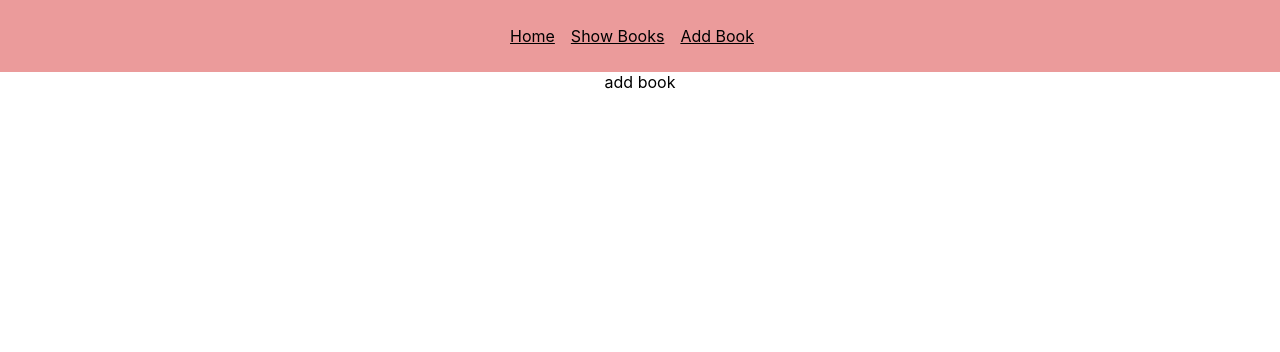
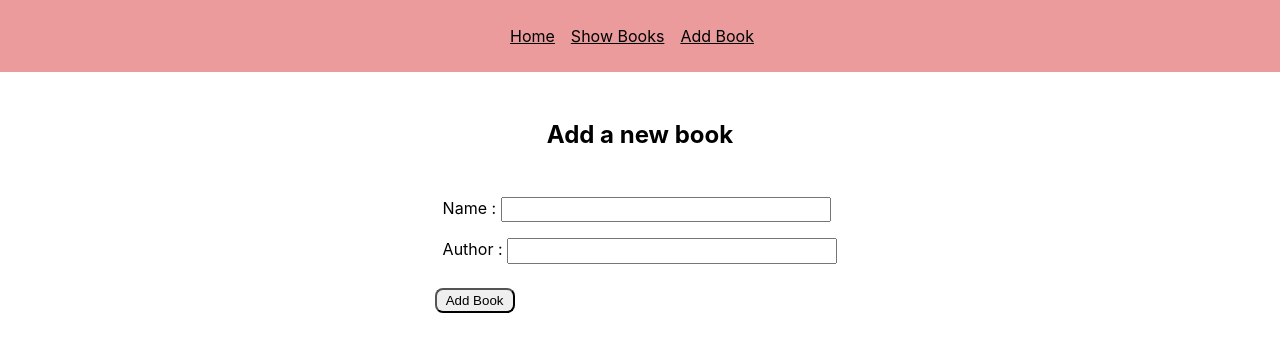
Before and after one commit to MdTasib/React-Redux, a React (Create React App) app: page /add-book in a window 1280 px wide. Shown: the top 352 px of the page. Built offline with nearby package versions, Linux system fonts and the light colour scheme.

Commit message:
update and delete functionality implement

```diff
--- a/src/CrudToolkit/features/books/AddBook.js
+++ b/src/CrudToolkit/features/books/AddBook.js
@@ -1,7 +1,58 @@
-import React from "react";
+import React, { useState } from "react";
+import { useDispatch, useSelector } from "react-redux";
+import { useNavigate } from "react-router-dom";
+import { addBook } from "./BookSlice";
 
 const AddBook = () => {
-	return <div>add book</div>;
+	const [name, setName] = useState("");
+	const [author, setAuthor] = useState("");
+	const numbersOfBooks = useSelector(state => state.booksReducer.books.length);
+	const dispatch = useDispatch();
+	const navigate = useNavigate();
+
+	const handleSubmit = e => {
+		e.preventDefault();
+		const book = {
+			name,
+			author,
+			id: numbersOfBooks + 1,
+		};
+
+		console.log(book);
+
+		dispatch(addBook(book));
+		navigate("/show-books", { replace: true });
+	};
+	return (
+		<div>
+			<h2>Add a new book</h2>
+			<form onSubmit={handleSubmit}>
+				<div className='form-field'>
+					<label htmlFor='name'>Name : </label>
+					<input
+						type='text'
+						name='name'
+						id='name'
+						value={name}
+						onChange={e => setName(e.target.value)}
+						required
+					/>
+				</div>
+				<div className='form-field'>
+					<label htmlFor='author'>Author : </label>
+					<input
+						type='text'
+						name='author'
+						id='author'
+						value={author}
+						onChange={e => setAuthor(e.target.value)}
+						required
+					/>
+				</div>
+				<button type='submit'>Add Book</button>
+			</form>
+		</div>
+	);
 };
 
 export default AddBook;
--- a/src/CrudToolkit/features/books/BookSlice.js
+++ b/src/CrudToolkit/features/books/BookSlice.js
@@ -13,8 +13,23 @@ export const bookSlice = createSlice({
 	reducers: {
 		// actions
 		showBooks: state => state,
+		addBook: (state, action) => {
+			state.books.push(action.payload);
+		},
+		deleteBook: (state, action) => {
+			const id = action.payload;
+			// const newBooks = state.books.filter(book => book.id !== id);
+			// state.books = newBooks;
+			state.books = state.books.filter(book => book.id !== id);
+		},
+		updateBook: (state, action) => {
+			const { id, name, author } = action.payload;
+			const updatedBook = state.books.find(book => book.id === id);
+			updatedBook.name = name;
+			updatedBook.author = author;
+		},
 	},
 });
 
-export const { showBooks } = bookSlice.actions;
+export const { showBooks, addBook, deleteBook, updateBook } = bookSlice.actions;
 export default bookSlice.reducer;
--- a/src/CrudToolkit/features/books/BooksView.js
+++ b/src/CrudToolkit/features/books/BooksView.js
@@ -1,17 +1,15 @@
 import React, { useEffect } from "react";
 import { useDispatch, useSelector } from "react-redux";
-import { showBooks } from "./BookSlice";
+import { Link } from "react-router-dom";
+import { deleteBook, showBooks } from "./BookSlice";
 
 const BooksView = () => {
 	const books = useSelector(state => state.booksReducer.books);
 	const dispatch = useDispatch();
 
-	console.log(books);
-
-	useEffect(() => {
-		dispatch(showBooks());
-	}, []);
-
+	const handleDeleteBook = id => {
+		dispatch(deleteBook(id));
+	};
 	return (
 		<div>
 			<h2>All Books</h2>
@@ -19,7 +17,7 @@ const BooksView = () => {
 				<thead>
 					<tr>
 						<th>ID</th>
-						<th>Title</th>
+						<th>Name</th>
 						<th>Author</th>
 						<th>Action</th>
 					</tr>
@@ -29,13 +27,15 @@ const BooksView = () => {
 						books.map(book => {
 							const { id, name, author } = book;
 							return (
-								<tr>
+								<tr key={id}>
 									<td>{id}</td>
 									<td>{name}</td>
 									<td>{author}</td>
 									<td>
-										<button>Edit</button>
-										<button>Delete</button>
+										<Link to='/edit-book' state={{ id, name, author }}>
+											<button>Edit</button>
+										</Link>
+										<button onClick={() => handleDeleteBook(id)}>Delete</button>
 									</td>
 								</tr>
 							);
--- a/src/CrudToolkit/features/books/EditBook.js
+++ b/src/CrudToolkit/features/books/EditBook.js
@@ -1,7 +1,57 @@
-import React from "react";
+import React, { useState } from "react";
+import { useDispatch } from "react-redux";
+import { useLocation } from "react-router-dom";
+import { updateBook } from "./BookSlice";
 
 const EditBook = () => {
-	return <div>edit book</div>;
+	const location = useLocation();
+	const dispatch = useDispatch();
+
+	const [id, setId] = useState(location.state.id);
+	const [name, setName] = useState(location.state.name);
+	const [author, setAuthor] = useState(location.state.author);
+
+	function handleSubmit(e) {
+		e.preventDefault();
+		const updatedBook = {
+			name,
+			author,
+			id,
+		};
+
+		dispatch(updateBook(updatedBook));
+	}
+
+	return (
+		<div>
+			<h2>Edit Book</h2>
+			<form onSubmit={handleSubmit}>
+				<div className='form-field'>
+					<label htmlFor='name'>Name : </label>
+					<input
+						type='text'
+						name='name'
+						id='name'
+						value={name}
+						onChange={e => setName(e.target.value)}
+						required
+					/>
+				</div>
+				<div className='form-field'>
+					<label htmlFor='author'>Author : </label>
+					<input
+						type='text'
+						name='author'
+						id='author'
+						value={author}
+						onChange={e => setAuthor(e.target.value)}
+						required
+					/>
+				</div>
+				<button type='submit'>Update Book</button>
+			</form>
+		</div>
+	);
 };
 
 export default EditBook;
--- a/src/CrudToolkit/pages/Home.js
+++ b/src/CrudToolkit/pages/Home.js
@@ -1,7 +1,15 @@
 import React from "react";
+import { Link } from "react-router-dom";
 
 const Home = () => {
-	return <div>this is home page</div>;
+	return (
+		<div style={{ textAlign: "center", marginTop: "4rem" }}>
+			<h1>WELCOME TO BOOK HOUSE</h1>
+			<Link to='/show-books'>
+				<button style={{ width: "50%" }}>GO TO BOOKS</button>
+			</Link>
+		</div>
+	);
 };
 
 export default Home;
```
